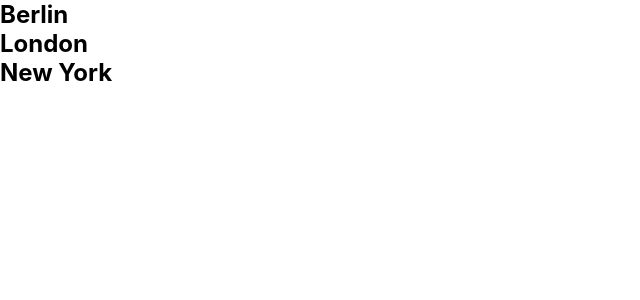
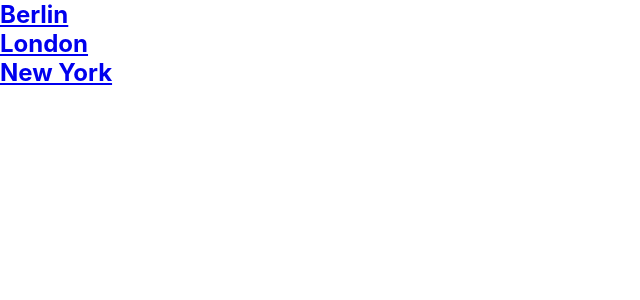
Before and after one commit to Rodanus/r, a React (Create React App) app: page / in a window 1280 px wide. Shown: the top 300 px of the page, without its empty margins (0-640 px from the left). Built offline with nearby package versions, Linux system fonts and the light colour scheme.

Commit message:
Make city name a link

```diff
--- a/src/components/City/City.jsx
+++ b/src/components/City/City.jsx
@@ -1,8 +1,13 @@
 import React from "react";
+import { Link } from "react-router-dom";
 import "./City.css";
 
 function City(props) {
-  return <h2 className="city-name">{props.cityName}</h2>;
+  return (
+    <Link to={`/weather/${props.cityName}`}>
+      <h2 className="city-name">{props.cityName}</h2>
+    </Link>
+  );
 }
 
 export default City;
```
